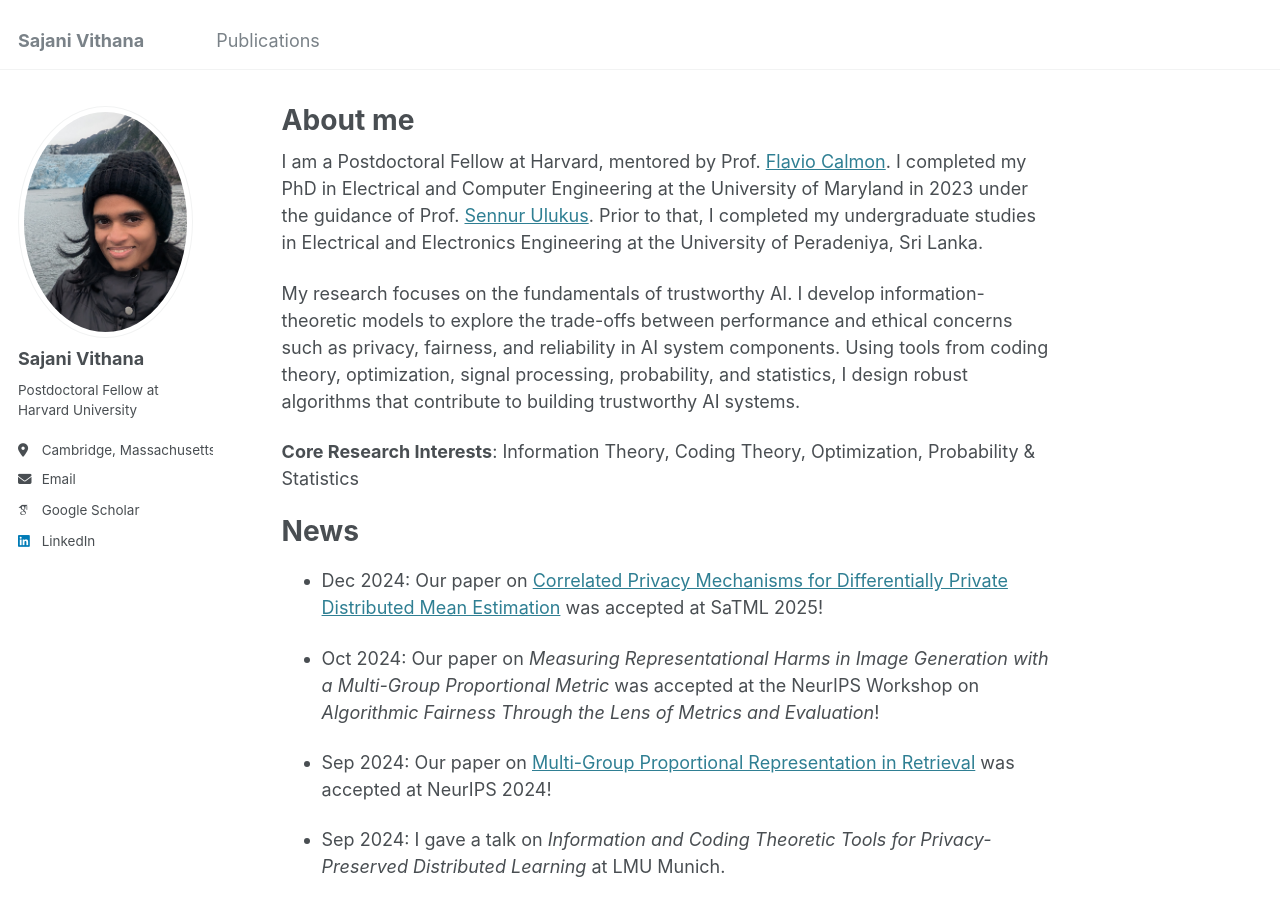
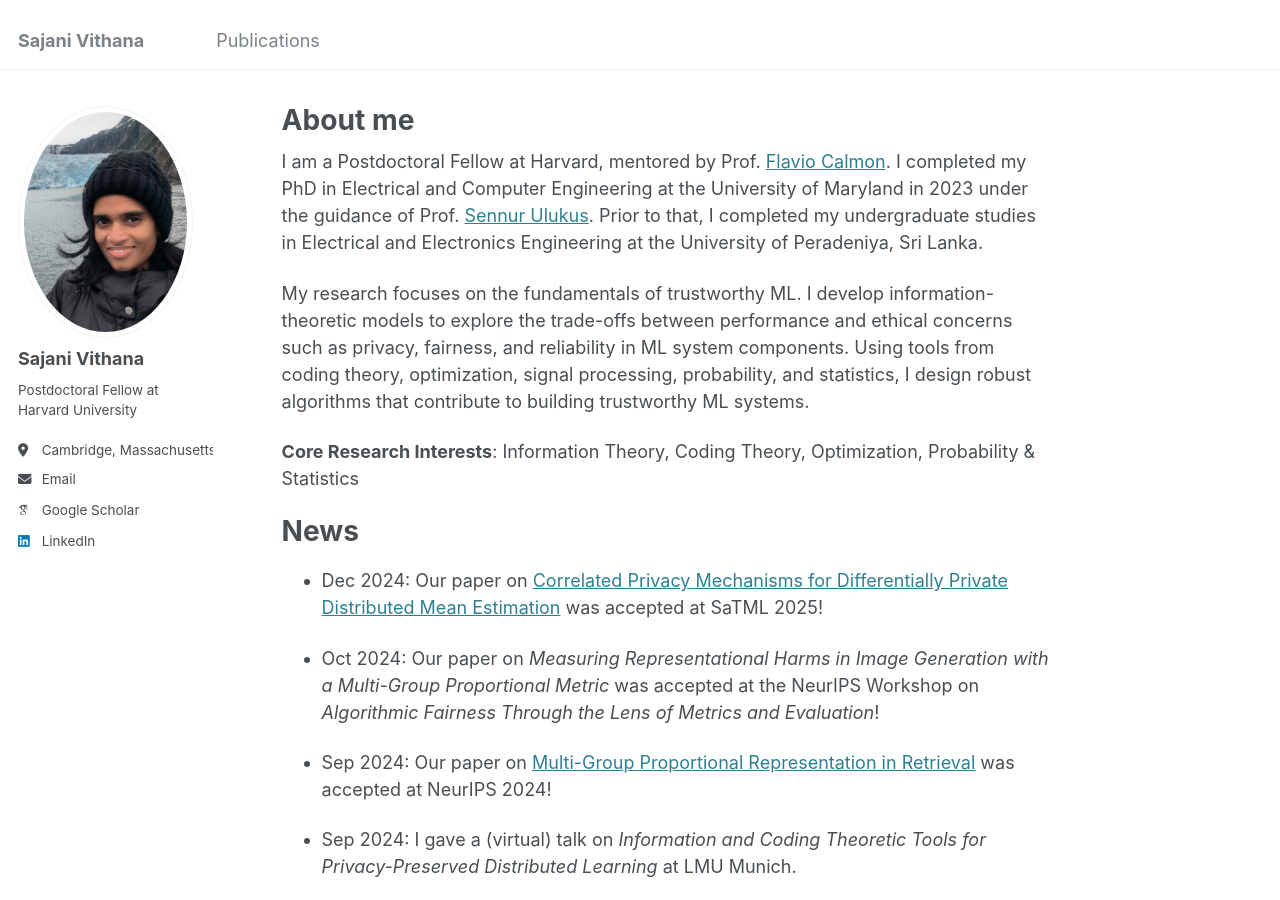
Before and after one commit to sajani-vithana/sajani-vithana.github.io, a Jekyll site: the page built from _pages/about.md, in a window 1280 px wide and 900 px high. Built offline with Jekyll 4.4.1, drawn with Linux system fonts in a browser that asks for light colours; some web fonts are replaced; a file with an impossible date is left out.

Commit message:
Update about.md

```diff
--- a/_pages/about.md
+++ b/_pages/about.md
@@ -9,7 +9,7 @@ redirect_from:
 
 I am a Postdoctoral Fellow at Harvard, mentored by Prof. [Flavio Calmon](https://people.seas.harvard.edu/~flavio/). I completed my PhD in Electrical and Computer Engineering at the University of Maryland in 2023 under the guidance of Prof. [Sennur Ulukus](https://user.eng.umd.edu/~ulukus/). Prior to that, I completed my undergraduate studies in Electrical and Electronics Engineering at the University of Peradeniya, Sri Lanka.
 
-My research focuses on the fundamentals of trustworthy AI. I develop information-theoretic models to explore the trade-offs between performance and ethical concerns such as privacy, fairness, and reliability in AI system components. Using tools from coding theory, optimization, signal processing, probability, and statistics, I design robust algorithms that contribute to building trustworthy AI systems.
+My research focuses on the fundamentals of trustworthy ML. I develop information-theoretic models to explore the trade-offs between performance and ethical concerns such as privacy, fairness, and reliability in ML system components. Using tools from coding theory, optimization, signal processing, probability, and statistics, I design robust algorithms that contribute to building trustworthy ML systems.
 
 **Core Research Interests**: Information Theory, Coding Theory, Optimization, Probability & Statistics
 
@@ -23,7 +23,7 @@ Generation with a Multi-Group Proportional Metric* was accepted at the NeurIPS W
 
 - Sep 2024: Our paper on [Multi-Group Proportional Representation in Retrieval](https://arxiv.org/pdf/2407.08571) was accepted at NeurIPS 2024!
 
-- Sep 2024: I gave a talk on *Information and Coding Theoretic Tools for Privacy-Preserved Distributed Learning* at LMU Munich.
+- Sep 2024: I gave a (virtual) talk on *Information and Coding Theoretic Tools for Privacy-Preserved Distributed Learning* at LMU Munich.
 
 - Aug 2024: I presented our work on *Differentially Private Distributed Mean Estimation* at TPDP 2024 and SIAM MDS 2024.
 
```
